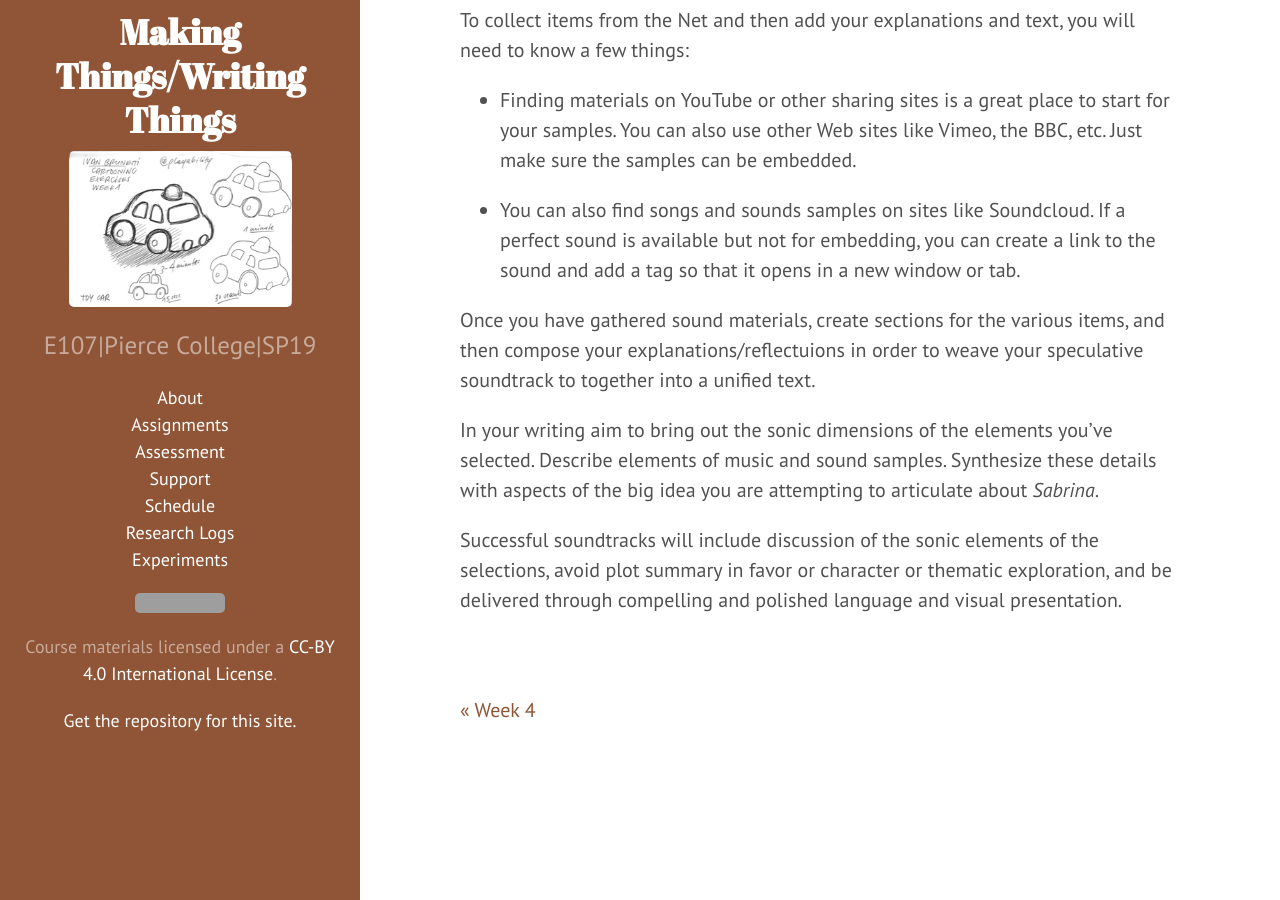
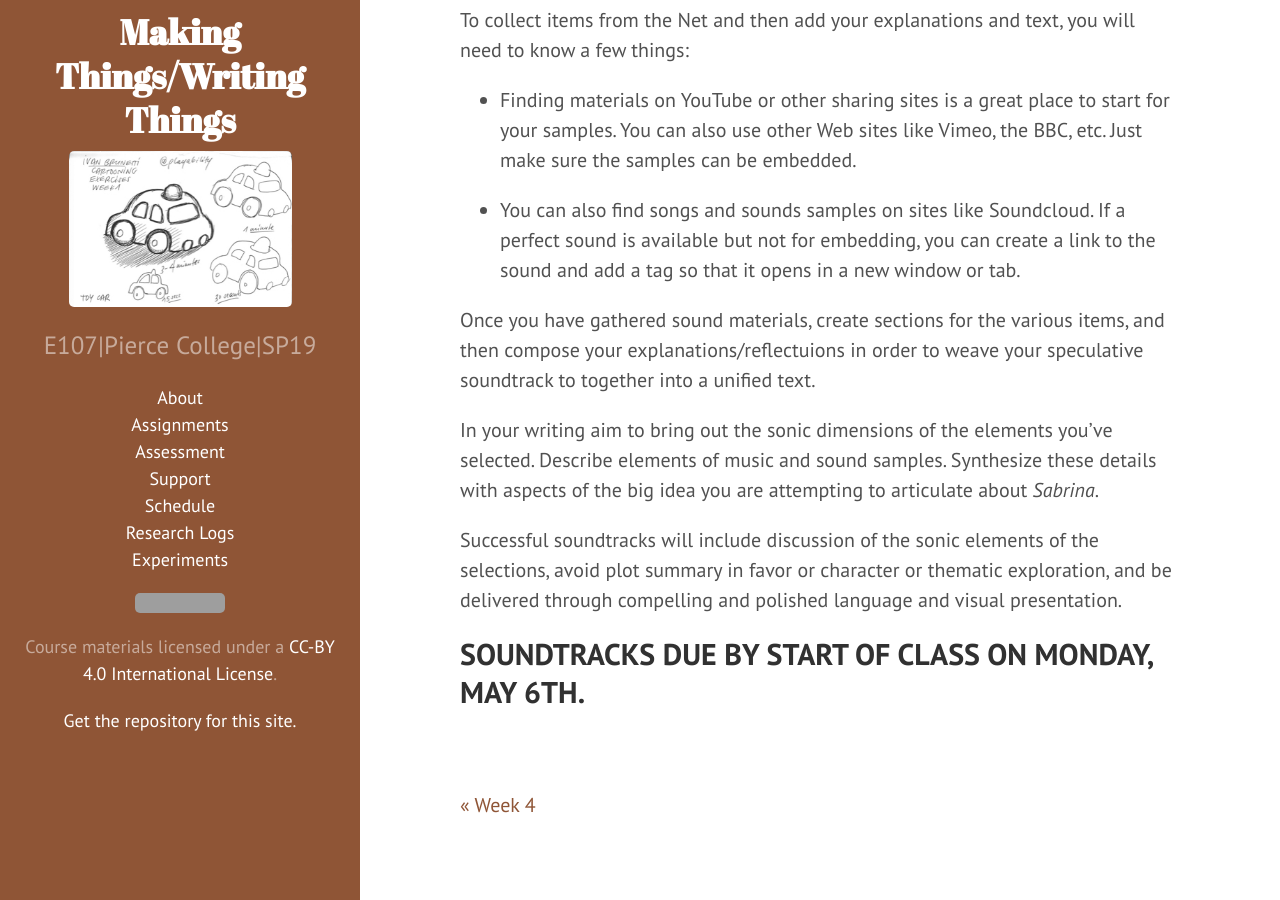
Before and after one commit to jloan/e107v2, a Jekyll site: the page built from _posts/2019-05-01-speculative-soundtrack.md, in a window 1280 px wide and 900 px high, scrolled down 1221 px. Built offline with Jekyll 4.4.1, drawn with Linux system fonts in a browser that asks for light colours; grey boxes are pictures that could not be loaded.

Commit message:
Update 2019-05-01-speculative-soundtrack.md

```diff
--- a/_posts/2019-05-01-speculative-soundtrack.md
+++ b/_posts/2019-05-01-speculative-soundtrack.md
@@ -37,3 +37,5 @@ Once you have gathered sound materials, create sections for the various items, a
 In your writing aim to bring out the sonic dimensions of the elements you've selected. Describe elements of music and sound samples. Synthesize these details with aspects of the big idea you are attempting to articulate about *Sabrina*.
 
 Successful soundtracks will include discussion of the sonic elements of the selections, avoid plot summary in favor or character or thematic exploration, and be delivered through compelling and polished language and visual presentation.
+
+## SOUNDTRACKS DUE BY START OF CLASS ON MONDAY, MAY 6TH.
```
